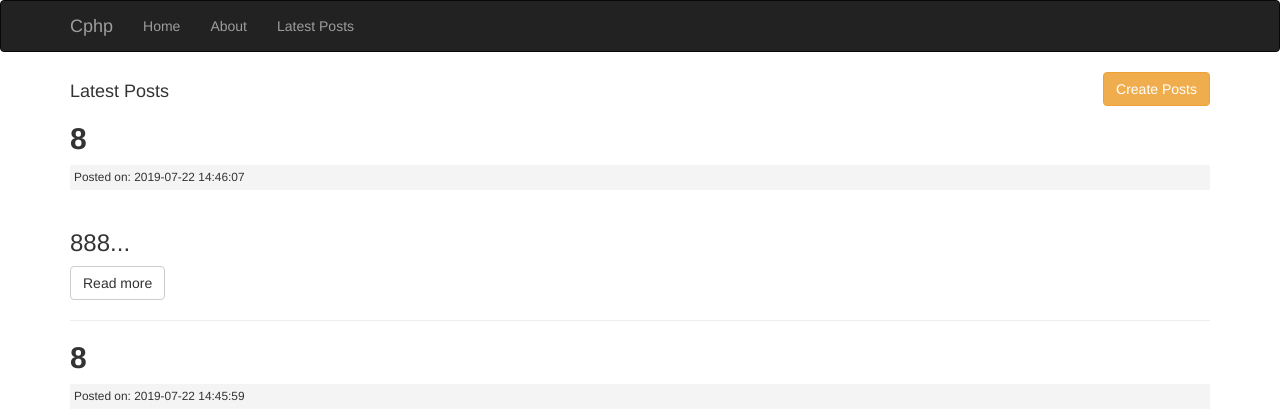
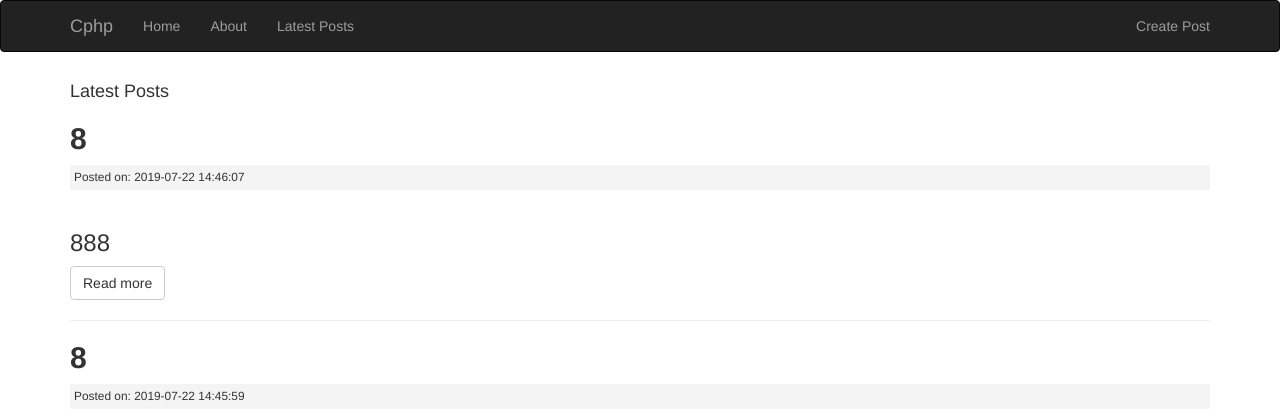
Before and after one commit to abhik1698/CodeIgniter-Basics, a CodeIgniter app: page /Cphp/posts in a window 1280 px wide. Shown: the top 420 px of the page. Run offline with CodeIgniter, Linux system fonts and the light colour scheme; data comes from the database, SQL or seed files in the repository; some libraries are stand-ins or nearby versions.

Commit message:
Set URL while creating posts with CKEditor

```diff
--- a/application/models/Post_model.php
+++ b/application/models/Post_model.php
@@ -16,8 +16,20 @@
 		}
 
 		public function create_post(){
-			$slug = url_title($this->input->post('title'));
+			$slug = url_title($this->input->post('slug'));
 
+			//Check if slug/URL already exists
+			$query = $this->db->get('posts');
+			$posts = $query->result_array();
+			foreach ($posts as $post) :
+				if($post['slug'] == $slug){
+					echo '<h2><br><br><center>http://localhost/Cphp/posts/ '.'<label style="background-color: #eaff00; color:#000000;">'.$slug.'</label>'.' URL unavailable</center></h2>';
+					echo '<h3><center><p><a href="javascript:history.go(-1)" >&laquo; Go back to change URL</a></p></center></h3>';
+					die();
+				}
+			endforeach;
+
+			//If it is unique, insert to DB
 			$data = array(
 				'title' => $this->input->post('title'),
 				'slug' => $slug,
--- a/application/views/posts/edit.php
+++ b/application/views/posts/edit.php
@@ -9,8 +9,8 @@
   </div>
   <div class="form-group">
     <label>Body</label>
-    <textarea class="form-control" name="body" rows="10" placeholder="Body goes here"><?= $post['body'];?></textarea>
+    <textarea id="editor" class="form-control" name="body" rows="10" placeholder="Body goes here"><?= $post['body'];?></textarea>
   </div>
 
-  <button type="submit" class="btn btn-primary">Submit</button>
+  <button type="submit" class="btn btn-primary">Update</button>
 </form>
--- a/application/views/posts/index.php
+++ b/application/views/posts/index.php
@@ -1,10 +1,9 @@
-<button class="btn btn-warning" onclick="location.href='./create'" style="float: right;">Create Posts</button>
 <h4><?= $title;?></h4>
 
 <?php foreach ($posts as $post) : ?>
 	<h2><b><?= $post['title']; ?></b></h2>
 	<small class="post-date">Posted on: <?= $post['created_at']; ?></small><br>
-	<h3><?= $post['body']; ?>...</h3>
+	<h3><?= $post['body']; ?></h3>
 	<a class="btn btn-default" href="<?= site_url('./posts/'.$post['slug']);?>">Read more</a>
 	<hr>
 <?php endforeach; ?>
--- a/application/views/posts/view.php
+++ b/application/views/posts/view.php
@@ -1,4 +1,4 @@
-<h2><?= $post['title'];?></h2>
+<h1><?= $post['title'];?></h1>
 <small class="post-date">Posted on: <?= $post['created_at']; ?></small><br>
 <div class="post-body">
 	<?= $post['body'];?>
--- a/application/views/templates/footer.php
+++ b/application/views/templates/footer.php
@@ -1,4 +1,14 @@
 	</div>
+	<script>
+        CKEDITOR.replace( 'editor' );
 
+		function convertToSlug(Text) {
+		    return Text
+	        .toLowerCase()
+	        .replace(/[^\w ]+/g,'')
+	        .replace(/ +/g,'-')
+	        ;
+		}
+    </script>
 </body>
 </html>
--- a/application/views/templates/header.php
+++ b/application/views/templates/header.php
@@ -4,7 +4,7 @@
 	<title>First Ignite</title>
 	<link rel="stylesheet" href='https://bootswatch.com/3/cosmo/bootstrap.min.css'>
 	<link rel="stylesheet" href='./assets/css/style.css'>
-
+	<script src="https://cdn.ckeditor.com/4.12.1/standard/ckeditor.js"></script>
 </head>
 <body>
 
@@ -19,6 +19,10 @@
 					<li><a href="<?= base_url();?>about">About</a></li>
 					<li><a href="<?= base_url();?>posts">Latest Posts</a></li>
 				</ul>
+
+				<ul class="nav navbar-nav navbar-right">
+				<li><a type="submit"  href="<?= base_url();?>posts/create">Create Post</a></li>
+				</ul>
 			</div>
 		</div>
 	</nav>
```
Also changed, not shown: application/views/posts/create.php (+9 -3 lines), application/config/routes.php (line endings or trailing spaces), application/controllers/Posts.php (line endings or trailing spaces).
